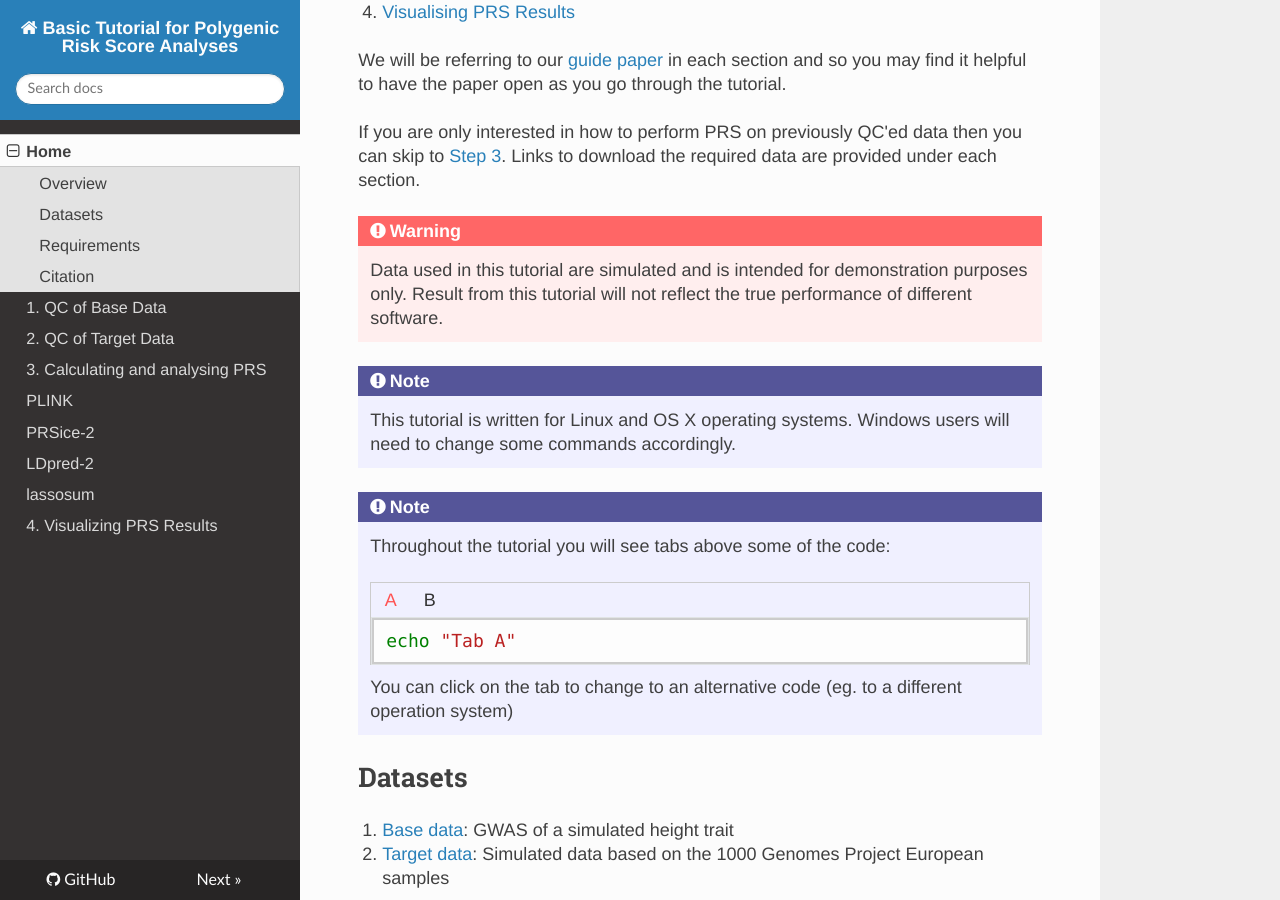
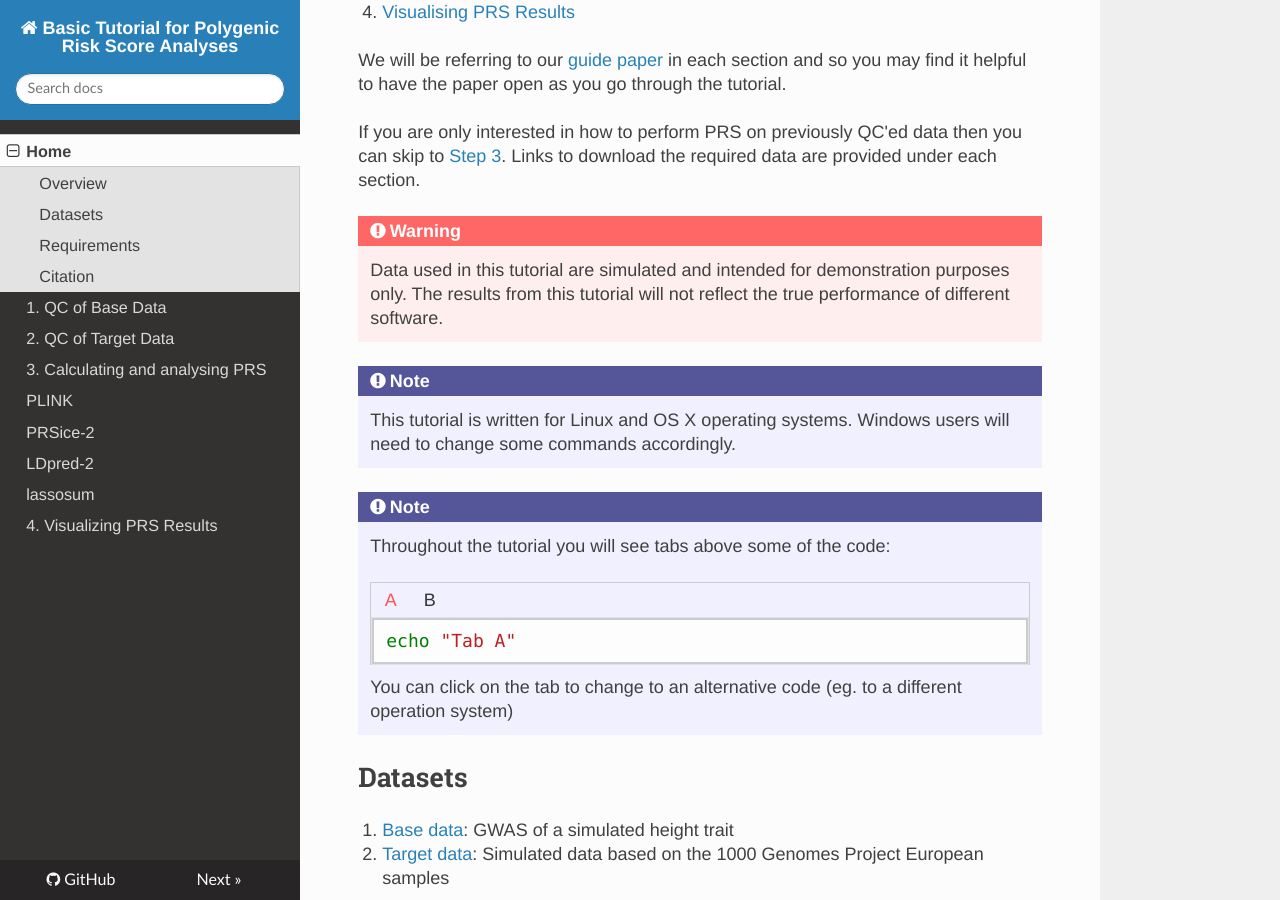
Before and after one commit to choishingwan/PRS-Tutorial, an MkDocs documentation site: the page built from docs/index.md, in a window 1280 px wide and 900 px high, scrolled down 613 px. Built offline with MkDocs 1.6.1, drawn with Linux system fonts in a browser that asks for light colours.

Commit message:
Update index.md

```diff
--- a/docs/index.md
+++ b/docs/index.md
@@ -1,7 +1,6 @@
 # Home
 ## Overview
-This tutorial provides a step-by-step guide to performing basic polygenic risk score (PRS) analyses and accompanies our [PRS Guide paper](https://doi.org/10.1101/416545).
-The aim of this tutorial is to provide a simple introduction of PRS analyses to those new to PRS, while equipping existing users with a better understanding of the processes and implementation "underneath the hood" of popular PRS software.
+This tutorial provides a step-by-step guide to performing basic polygenic risk score (PRS) analyses and accompanies our [PRS Guide paper](https://www.nature.com/articles/s41596-020-0353-1). The aim of this tutorial is to provide a simple introduction of PRS analyses to those new to PRS, while equipping existing users with a better understanding of the processes and implementation "underneath the hood" of popular PRS software.
 
 The tutorial is separated into four main sections and reflects the structure of our [guide paper](https://doi.org/10.1101/416545):
 the first two sections on QC correspond to Section 2 of the paper and constitute a 'QC checklist' for PRS analyses, the third section on calculating PRS (here with examples using [PLINK](plink.md), [PRSice-2](prsice.md), [LDpred-2](ldpred.md) and [lassosum](lassosum.md)) corresponds to Section 3 of the paper, while the fourth section, which provides some examples of visualising PRS results, accompanies Section 4 of the paper.
@@ -11,12 +10,12 @@
 3. [Calculating and analysing PRS](plink.md)
 4. [Visualising PRS Results](plink_visual.md)
 
-We will be referring to our [guide paper](https://doi.org/10.1101/416545) in each section and so you may find it helpful to have the paper open as you go through the tutorial.
+We will be referring to our [guide paper](https://www.nature.com/articles/s41596-020-0353-1) in each section and so you may find it helpful to have the paper open as you go through the tutorial.
 
 If you are only interested in how to perform PRS on previously QC'ed data then you can skip to [Step 3](plink.md). Links to download the required data are provided under each section.
 !!! warning
 
-    Data used in this tutorial are simulated and is intended for demonstration purposes only. Result from this tutorial will not reflect the true performance of different software.
+    Data used in this tutorial are simulated and intended for demonstration purposes only. The results from this tutorial will not reflect the true performance of different software.
 
 !!! note
 
```
